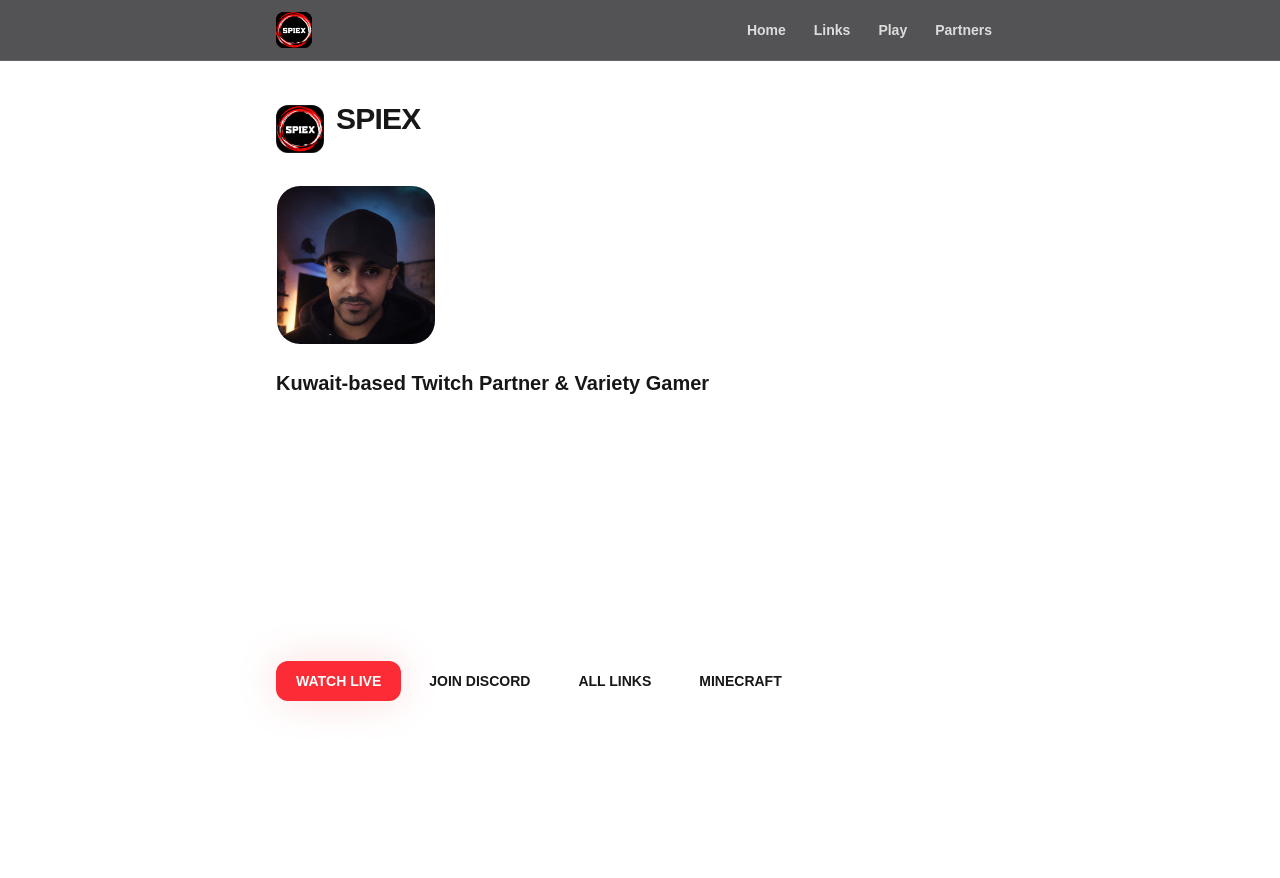
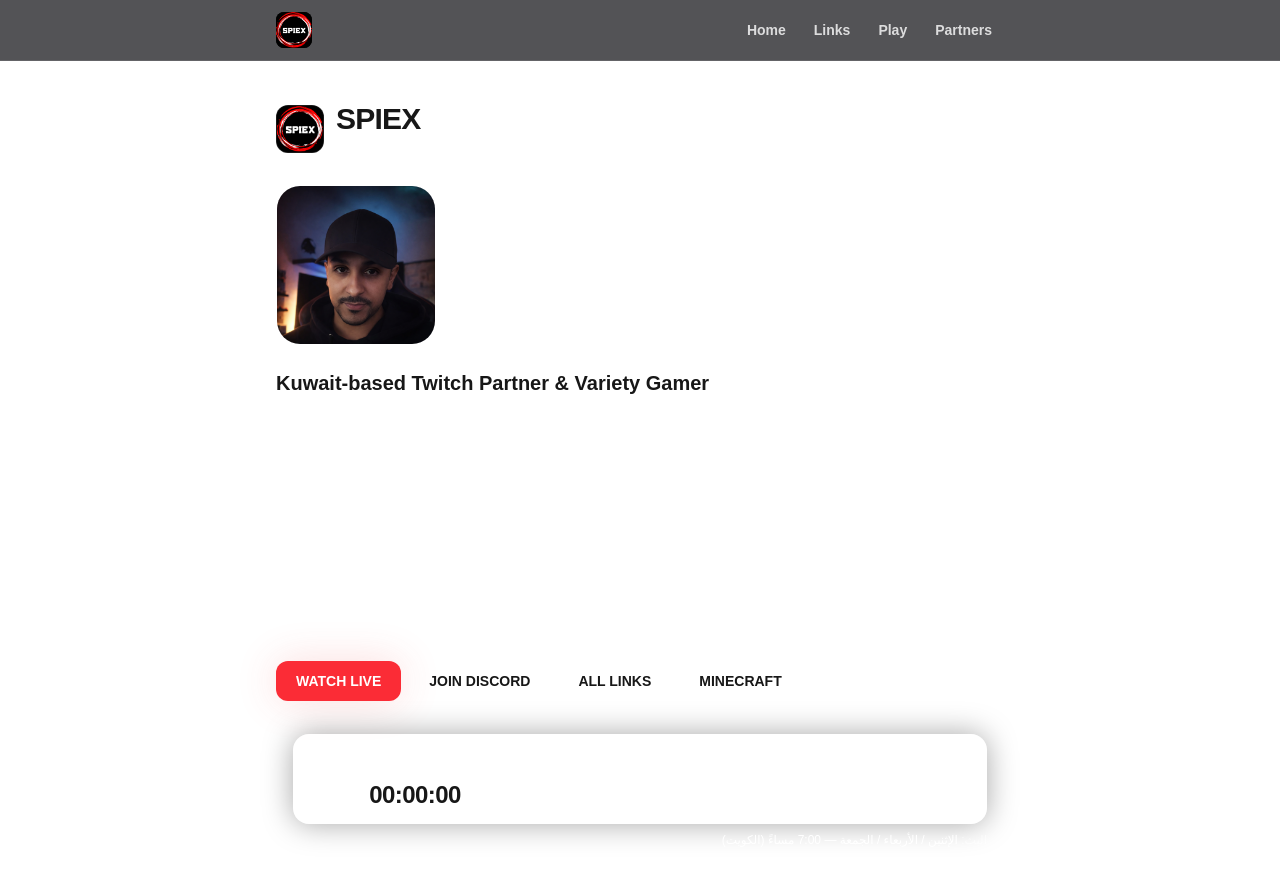
Before and after one commit to spiex90/spiex.gg, a Next.js app: page / in a window 1280 px wide. Shown: the top 878 px of the page. Built offline with nearby package versions, Linux system fonts and the light colour scheme.

Commit message:
Add stream countdown when offline

```diff
--- /dev/null
+++ b/app/components/StreamCountdown.tsx
@@ -0,0 +1,151 @@
+"use client";
+
+import { useEffect, useMemo, useState } from "react";
+
+type Countdown = {
+  target: Date;
+  label: string; // e.g. "Mon 7:00 PM (Kuwait)"
+  ms: number;
+};
+
+function pad(n: number) {
+  return String(n).padStart(2, "0");
+}
+
+// Kuwait is UTC+3. We’ll calculate the next stream time based on Kuwait local time,
+// then convert it to a real Date() in the user's browser.
+function getNextStreamKuwait(): Countdown {
+  const now = new Date();
+
+  // Convert "now" to Kuwait time fields using Intl
+  const fmt = new Intl.DateTimeFormat("en-US", {
+    timeZone: "Asia/Kuwait",
+    year: "numeric",
+    month: "2-digit",
+    day: "2-digit",
+    weekday: "short",
+    hour: "2-digit",
+    minute: "2-digit",
+    second: "2-digit",
+    hour12: false,
+  });
+
+  const parts = fmt.formatToParts(now);
+  const get = (type: string) => parts.find((p) => p.type === type)?.value;
+
+  const year = Number(get("year"));
+  const month = Number(get("month")); // 1-12
+  const day = Number(get("day"));     // 1-31
+  const hour = Number(get("hour"));
+  const minute = Number(get("minute"));
+  const second = Number(get("second"));
+  const weekday = get("weekday") ?? ""; // "Mon" etc
+
+  // Map weekday short -> 0..6 (Sun..Sat)
+  const wMap: Record<string, number> = {
+    Sun: 0, Mon: 1, Tue: 2, Wed: 3, Thu: 4, Fri: 5, Sat: 6,
+  };
+
+  // Current Kuwait weekday number
+  const kuwaitWeekday = wMap[weekday] ?? 0;
+
+  // Streams: Mon(1), Wed(3), Fri(5) at 19:00
+  const streamDays = [1, 3, 5];
+  const streamHour = 19;
+  const streamMinute = 0;
+
+  // Helper: build a Date in Kuwait timezone by using UTC math.
+  // Kuwait is UTC+3, so "Kuwait 19:00" == UTC 16:00.
+  const kuwaitToUTCDate = (y: number, m: number, d: number, h: number, min: number) => {
+    // Create UTC date for Kuwait local time minus 3 hours
+    return new Date(Date.UTC(y, m - 1, d, h - 3, min, 0));
+  };
+
+  // Determine how many days until next stream day/time
+  const nowMinutes = hour * 60 + minute;
+  const streamMinutes = streamHour * 60 + streamMinute;
+
+  let bestDeltaDays: number | null = null;
+
+  for (const sd of streamDays) {
+    let delta = sd - kuwaitWeekday;
+    if (delta < 0) delta += 7;
+
+    // If it's the same day, but time already passed, push to next week
+    if (delta === 0 && nowMinutes >= streamMinutes) delta = 7;
+
+    if (bestDeltaDays === null || delta < bestDeltaDays) bestDeltaDays = delta;
+  }
+
+  const deltaDays = bestDeltaDays ?? 0;
+
+  // Kuwait date (year/month/day) + deltaDays at 19:00 Kuwait
+  // We can safely add deltaDays using a UTC date base at Kuwait midnight.
+  const baseUTC = kuwaitToUTCDate(year, month, day, 0, 0); // Kuwait 00:00 -> UTC previous day 21:00
+  const targetUTC = new Date(baseUTC.getTime() + deltaDays * 24 * 60 * 60 * 1000);
+  // Set target to Kuwait 19:00 (UTC 16:00)
+  targetUTC.setUTCHours(16, 0, 0, 0);
+
+  // Label it nicely
+  const labelFmt = new Intl.DateTimeFormat("en-US", {
+    timeZone: "Asia/Kuwait",
+    weekday: "short",
+    hour: "numeric",
+    minute: "2-digit",
+    hour12: true,
+  });
+
+  const label = `${labelFmt.format(targetUTC)} (Kuwait)`;
+
+  return { target: targetUTC, label, ms: targetUTC.getTime() - now.getTime() };
+}
+
+export default function StreamCountdown({ className }: { className?: string }) {
+  const [now, setNow] = useState(() => Date.now());
+
+  useEffect(() => {
+    const id = setInterval(() => setNow(Date.now()), 1000);
+    return () => clearInterval(id);
+  }, []);
+
+  const next = useMemo(() => getNextStreamKuwait(), [now]);
+
+  const ms = Math.max(0, next.ms);
+  const totalSeconds = Math.floor(ms / 1000);
+
+  const days = Math.floor(totalSeconds / 86400);
+  const hours = Math.floor((totalSeconds % 86400) / 3600);
+  const mins = Math.floor((totalSeconds % 3600) / 60);
+  const secs = totalSeconds % 60;
+
+  return (
+    <div
+      className={[
+        "rounded-2xl border border-white/10 bg-white/5 px-4 py-3",
+        "shadow-[0_0_30px_rgba(0,0,0,0.35)]",
+        className ?? "",
+      ].join(" ")}
+    >
+      <div className="flex flex-wrap items-center justify-between gap-2">
+        <div className="text-xs font-semibold text-white/70">
+          Next stream: <span className="text-white/90">{next.label}</span>
+        </div>
+
+        <div className="flex items-center gap-2 text-xs">
+          <span className="inline-flex items-center gap-2 rounded-full bg-white/10 px-3 py-1 font-semibold text-white/80">
+            <span className="h-2 w-2 rounded-full bg-white/40" />
+            OFFLINE
+          </span>
+        </div>
+      </div>
+
+      <div className="mt-2 flex flex-wrap items-baseline gap-2">
+        <div className="text-sm text-white/60">Starts in</div>
+        <div className="text-2xl font-extrabold tracking-tight">
+          {days > 0 ? `${days}d ` : ""}
+          {pad(hours)}:{pad(mins)}:{pad(secs)}
+        </div>
+      </div>
+    </div>
+  );
+}
--- a/app/page.tsx
+++ b/app/page.tsx
@@ -4,6 +4,7 @@ import Image from "next/image";
 import Link from "next/link";
 import { useEffect, useMemo, useState } from "react";
 import { SITE } from "./lib/site";
+import StreamCountdown from "./components/StreamCountdown";
 
 type LiveApiResponse = {
   live: boolean;
@@ -14,16 +15,11 @@ type LiveApiResponse = {
 };
 
 function getKuwaitNow() {
-  // Kuwait is UTC+3. Using Intl keeps it consistent for "soon" logic.
-  return new Date(
-    new Date().toLocaleString("en-US", { timeZone: "Asia/Kuwait" })
-  );
+  return new Date(new Date().toLocaleString("en-US", { timeZone: "Asia/Kuwait" }));
 }
 
 function minutesUntilNextStream(now: Date) {
-  // Uses SITE.schedule pattern: Mon/Wed/Fri — 7:00 PM (Kuwait)
-  // We'll hardcode the schedule days + time to avoid parsing text.
-  const streamDays = new Set([1, 3, 5]); // Mon=1, Wed=3, Fri=5 (JS: Sun=0)
+  const streamDays = new Set([1, 3, 5]); // Mon, Wed, Fri
   const targetHour = 19; // 7:00 PM
   const targetMin = 0;
 
@@ -37,7 +33,6 @@ function minutesUntilNextStream(now: Date) {
     if (streamDays.has(dow)) {
       const t = new Date(d);
       t.setHours(targetHour, targetMin, 0, 0);
-      // if today and time already passed, skip (unless add > 0)
       if (t.getTime() >= now.getTime()) candidates.push(t);
     }
   }
@@ -64,7 +59,7 @@ export default function Home() {
     }
 
     load();
-    const id = setInterval(load, 60_000); // refresh every 60s
+    const id = setInterval(load, 60_000);
     return () => {
       cancelled = true;
       clearInterval(id);
@@ -75,13 +70,11 @@ export default function Home() {
 
   const soonMins = useMemo(() => {
     if (isLive) return null;
-    const now = getKuwaitNow();
-    return minutesUntilNextStream(now);
+    return minutesUntilNextStream(getKuwaitNow());
   }, [isLive]);
 
   const goingLiveSoon = !isLive && soonMins !== null && soonMins <= 30;
 
-  // Border/glow style depending on state
   const statusBoxClass = [
     "mt-4 rounded-2xl border px-4 py-3 text-sm transition",
     isLive
@@ -93,10 +86,8 @@ export default function Home() {
 
   return (
     <>
-      {/* HERO / ABOUT */}
       <header className="mb-10">
         <div className="flex items-center gap-3">
-          {/* LOGO */}
           <div className="relative h-12 w-12 overflow-hidden rounded-xl border border-white/10 bg-black">
             <Image
               src="/images/logo.png"
@@ -116,7 +107,6 @@ export default function Home() {
         </div>
 
         <div className="mt-7 grid gap-6 sm:grid-cols-[160px,1fr] sm:items-center">
-          {/* BIGGER PHOTO */}
           <div className="relative h-40 w-40 overflow-hidden rounded-3xl border border-white/10 bg-white/5">
             <Image
               src="/images/spiex.png"
@@ -127,7 +117,6 @@ export default function Home() {
             />
           </div>
 
-          {/* SEO ABOUT TEXT + CTA */}
           <div>
             <h2 className="text-xl font-semibold">
               Kuwait-based Twitch Partner & Variety Gamer
@@ -144,18 +133,17 @@ export default function Home() {
               This is my official hub for Twitch and Discord.
             </p>
 
-            {/* Arabic About */}
             <p className="mt-4 text-sm leading-7 text-white/70" dir="rtl">
               أنا <span className="text-white font-semibold">(سبايكس) فواز</span>،
               ستريمر تويتش رسمي من الكويت.
               أقدّم بثوث متنوعة مليئة بالطاقة وتفاعل قوي مع المجتمع،
               وألعاب تشمل الأكشن، التحديات، واللعب الجماعي.
-              <br /><br />
+              <br />
+              <br />
               هذا الموقع هو المكان الرسمي لكل شيء يخص البث المباشر والديسكورد
               — تجربة تجمع اللاعبين والمجتمع في مكان واحد.
             </p>
 
-            {/* ✅ BUTTONS NEXT TO EACH OTHER */}
             <div className="mt-5 flex flex-wrap items-center gap-2">
               <a
                 href={SITE.urls.live}
@@ -190,7 +178,7 @@ export default function Home() {
               </Link>
             </div>
 
-            {/* ✅ LIVE / OFFLINE / GOING LIVE SOON + SCHEDULE (Border + Glow + Arabic line) */}
+            {/* STATUS BOX */}
             <div className={statusBoxClass}>
               {status === null ? (
                 <span className="text-white/50">Checking stream status…</span>
@@ -222,36 +210,33 @@ export default function Home() {
                       <span className="h-2 w-2 rounded-full bg-emerald-300 animate-pulse" />
                       GOING LIVE SOON
                     </span>
+
                     <span className="text-white/80">
-                      Stream starts in <span className="font-semibold text-white">{soonMins}</span>{" "}
-                      min — <span className="font-semibold text-white">{SITE.schedule}</span>
-                    </span>
-                  </div>
-
-                  {/* Arabic schedule line */}
-                  <div className="text-xs text-white/60" dir="rtl">
-                    البث: <span className="text-white">الإثنين / الأربعاء / الجمعة — 7:00 مساءً (الكويت)</span>
-                  </div>
-                </div>
-              ) : (
-                <div className="space-y-2">
-                  <div className="flex flex-wrap items-center gap-3">
-                    <span className="inline-flex items-center gap-2 rounded-full bg-white/10 px-3 py-1 text-xs font-semibold text-white/70">
-                      <span className="h-2 w-2 rounded-full bg-white/40" />
-                      OFFLINE
-                    </span>
-
-                    <span className="text-white/70">
-                      Next streams:{" "}
+                      Stream starts in{" "}
+                      <span className="font-semibold text-white">{soonMins}</span> min —{" "}
                       <span className="font-semibold text-white">{SITE.schedule}</span>
                     </span>
                   </div>
 
-                  {/* Arabic schedule line */}
                   <div className="text-xs text-white/60" dir="rtl">
-                    البث: <span className="text-white">الإثنين / الأربعاء / الجمعة — 7:00 مساءً (الكويت)</span>
+                    البث:{" "}
+                    <span className="text-white">
+                      الإثنين / الأربعاء / الجمعة — 7:00 مساءً (الكويت)
+                    </span>
                   </div>
                 </div>
+              ) : (
+                <>
+                  {/* ✅ OFFLINE = SHOW COUNTDOWN */}
+                  <StreamCountdown className="mt-1" />
+
+                  <div className="mt-2 text-xs text-white/60" dir="rtl">
+                    البث:{" "}
+                    <span className="text-white">
+                      الإثنين / الأربعاء / الجمعة — 7:00 مساءً (الكويت)
+                    </span>
+                  </div>
+                </>
               )}
             </div>
           </div>
```
